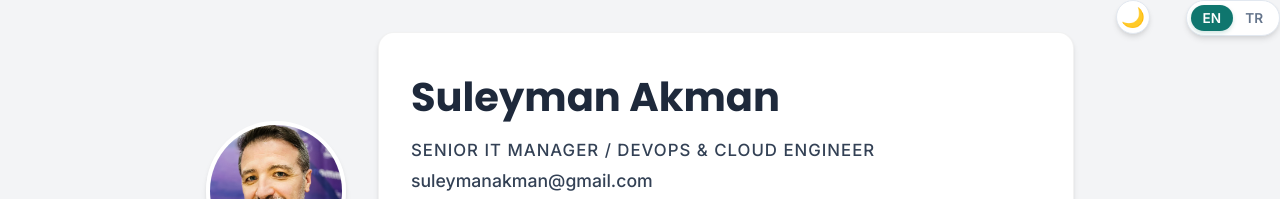
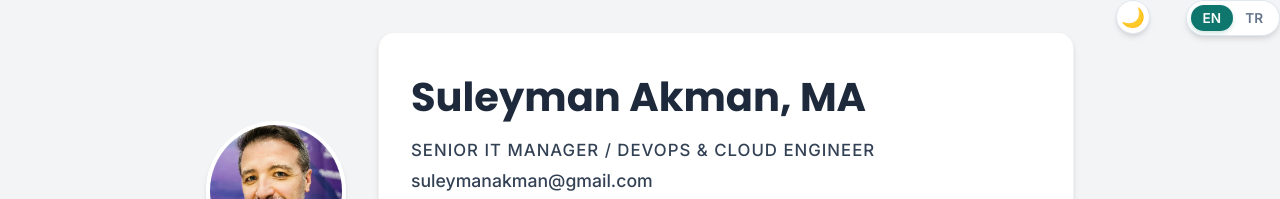
Before and after one commit to suleyman00akman/resume-site, a plain HTML site: page index.html in a window 1280 px wide. Shown: the top 199 px of the page. Drawn offline with Linux system fonts and the light colour scheme.

Commit message:
MA ünvanı eklendi...

```diff
--- a/index.html
+++ b/index.html
@@ -26,7 +26,7 @@
 			<img src="headshot.jpg" alt="Your Name" class="resume-headshot">
 		</div>
 		<div class="contact-info">
-			<h1>Suleyman Akman</h1>
+			<h1>Suleyman Akman, MA</h1>
 			<p class="job-title">
                 <span class="lang-en">Senior IT Manager / DevOps & Cloud Engineer</span>
                 <span class="lang-tr">Kıdemli IT Yöneticisi / DevOps & Bulut Mühendisi</span>
```
